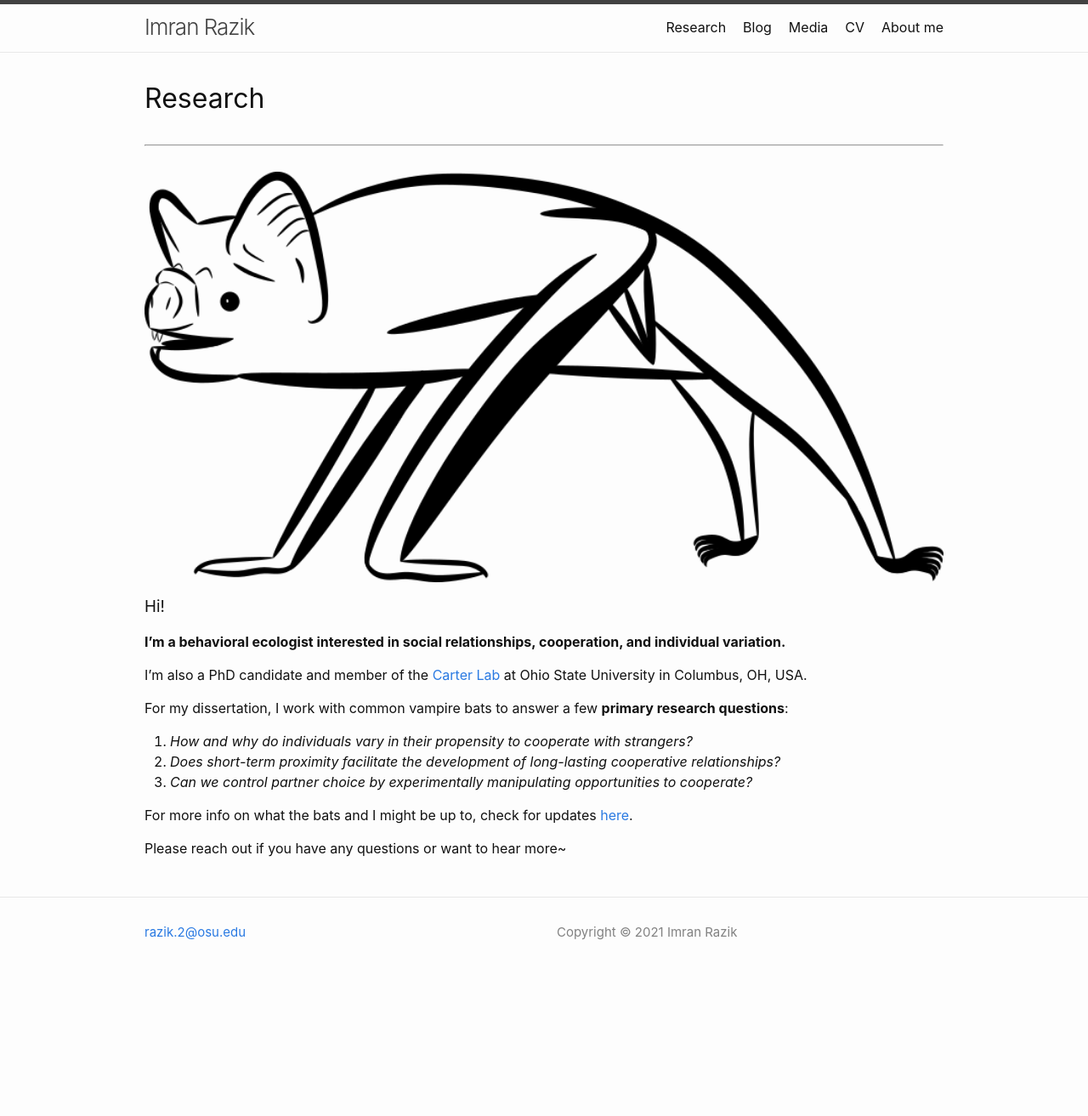
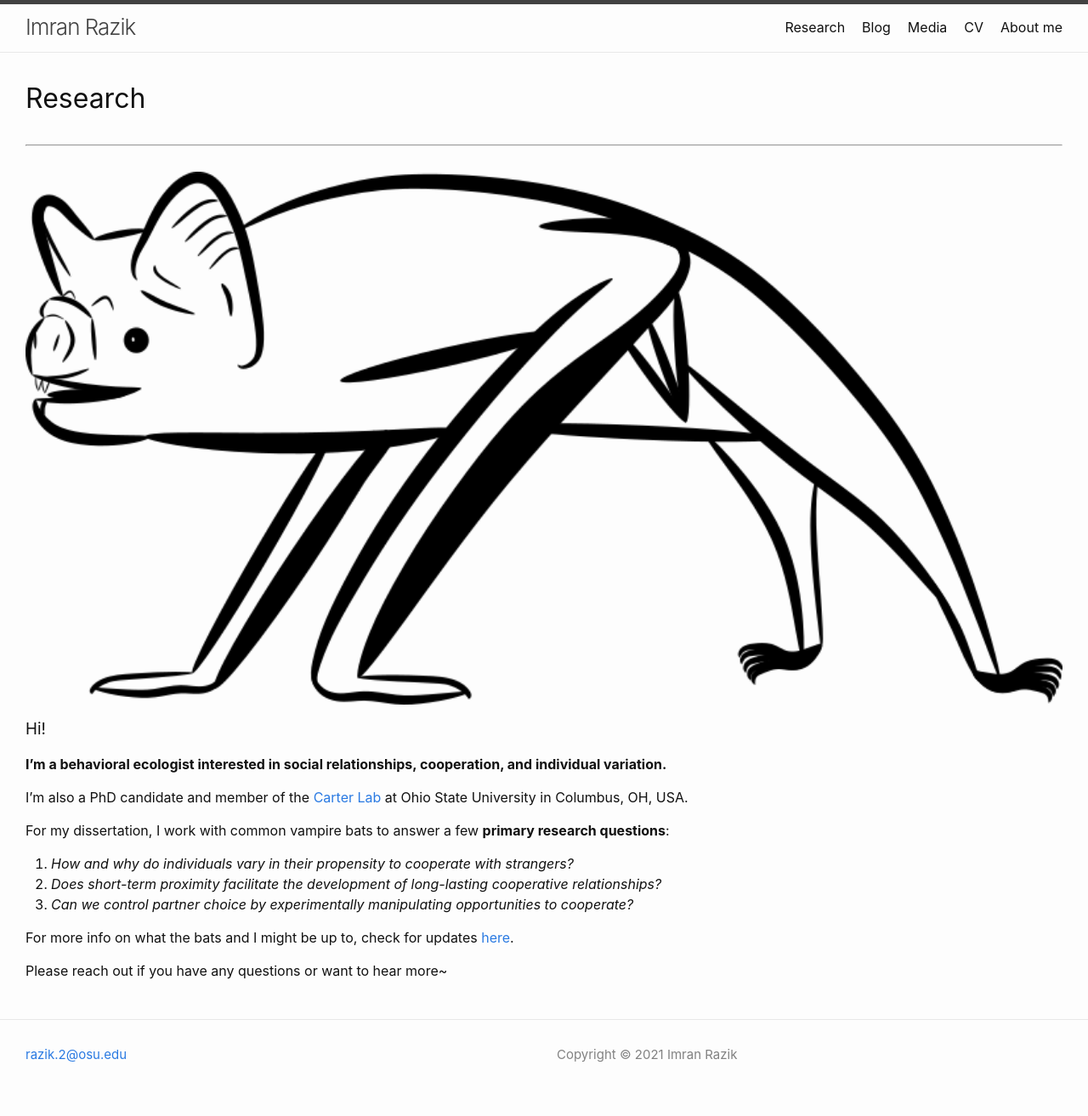
Before and after one commit to imranrazik/imranrazik.github.io, a Jekyll site: the page built from index.md, in a window 1280 px wide. Shown: the whole page at 85% size. Built offline with Jekyll 4.4.1, drawn with Linux system fonts in a browser that asks for light colours; our own code applies the rules of GitHub Pages for plain Markdown files; before the commit the page ends 1169 px from its top, so only the background shows below that.

Commit message:
Update initialize.scss

```diff
--- a/_sass/minima/initialize.scss
+++ b/_sass/minima/initialize.scss
@@ -14,7 +14,7 @@ $spacing-unit:     30px !default;
 $table-text-align: left !default;
 
 // Width of the content area
-$content-width:    1000px !default;
+$content-width:    1500px !default;
 
 $on-palm:          600px !default;
 $on-laptop:        800px !default;
```
